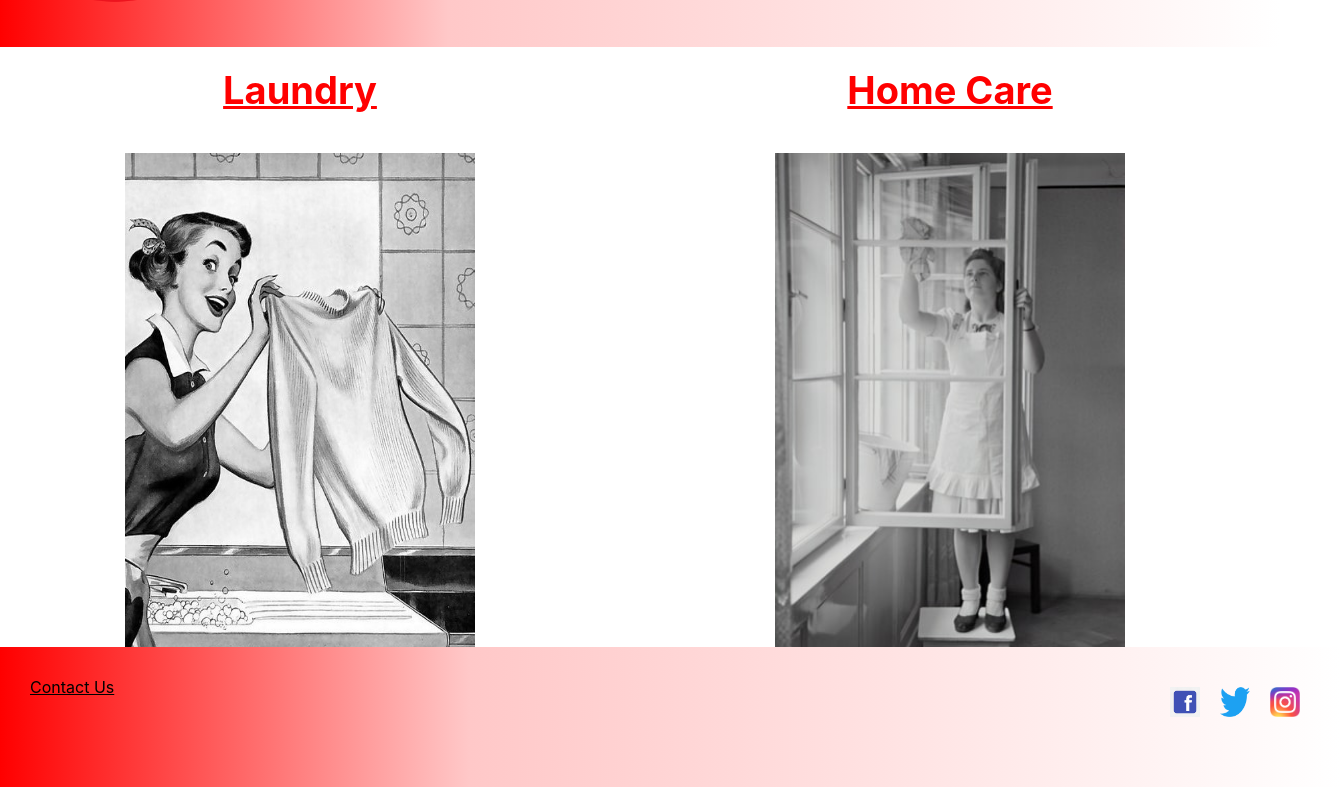
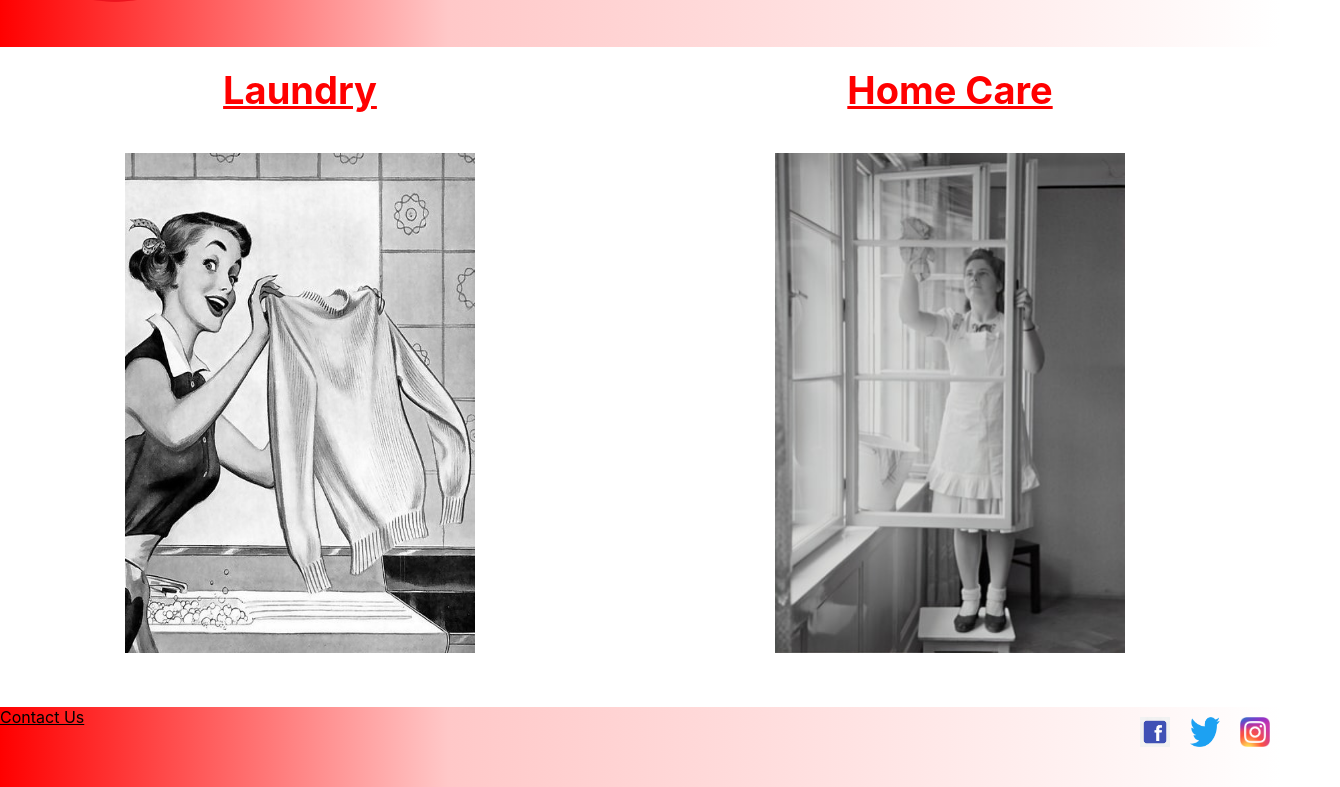
Before and after one commit to anastasiia-lk/next-ecommerce-store, a Next.js app: page / in a window 1280 px wide. Shown: the part 121-908 px from the top of the page, 1340 px wide, since content can reach past the window. Built offline with nearby package versions, Linux system fonts and the light colour scheme.

Commit message:
Changed footer

```diff
--- a/components/Footer.js
+++ b/components/Footer.js
@@ -6,7 +6,7 @@ export default function Footer() {
       style={{
         display: 'flex',
         justifyContent: 'space-between',
-        padding: 30,
+        padding: 0,
         background:
           'linear-gradient(90deg, rgb(255, 0, 0) 0%, rgb(255, 200, 200) 35%, rgb(255,255,255) 100%)',
         marginbottom: 0,
```
